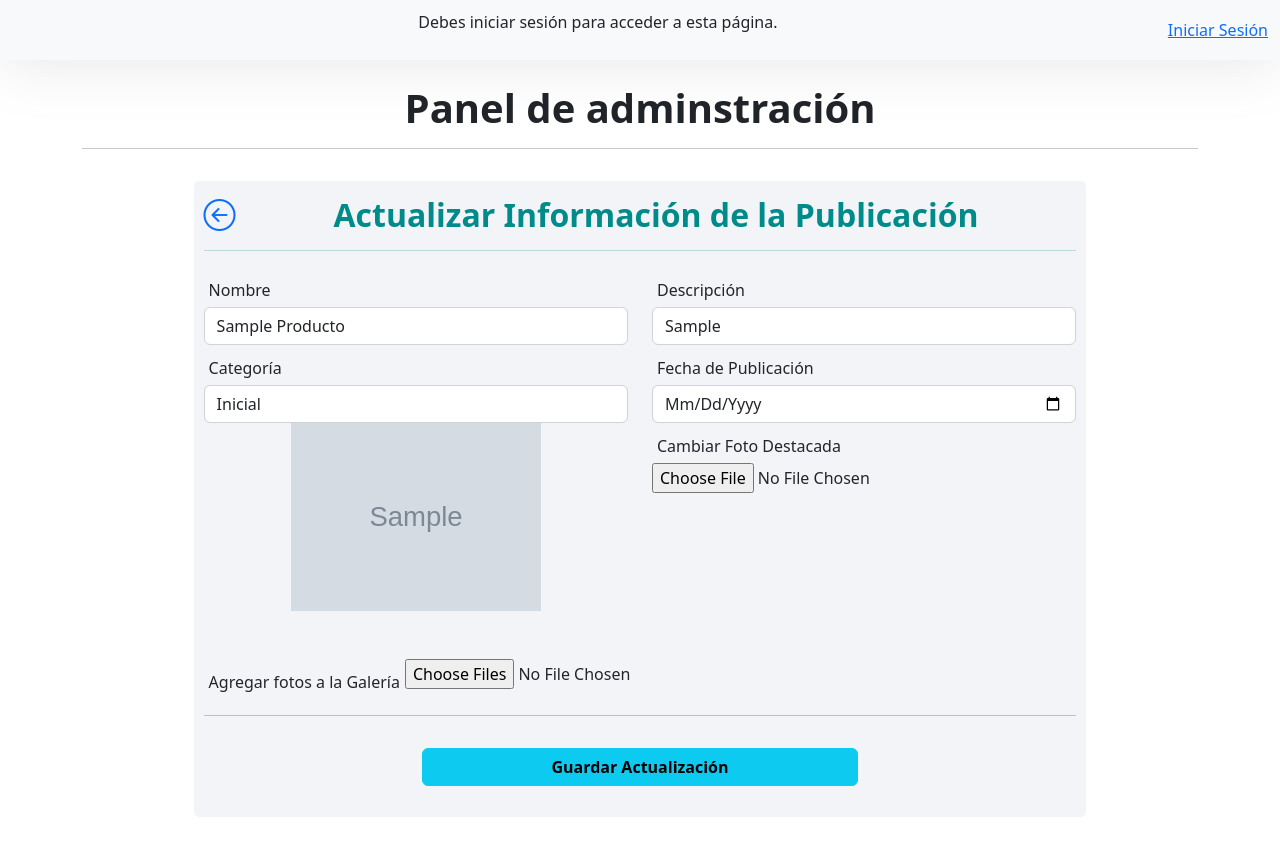
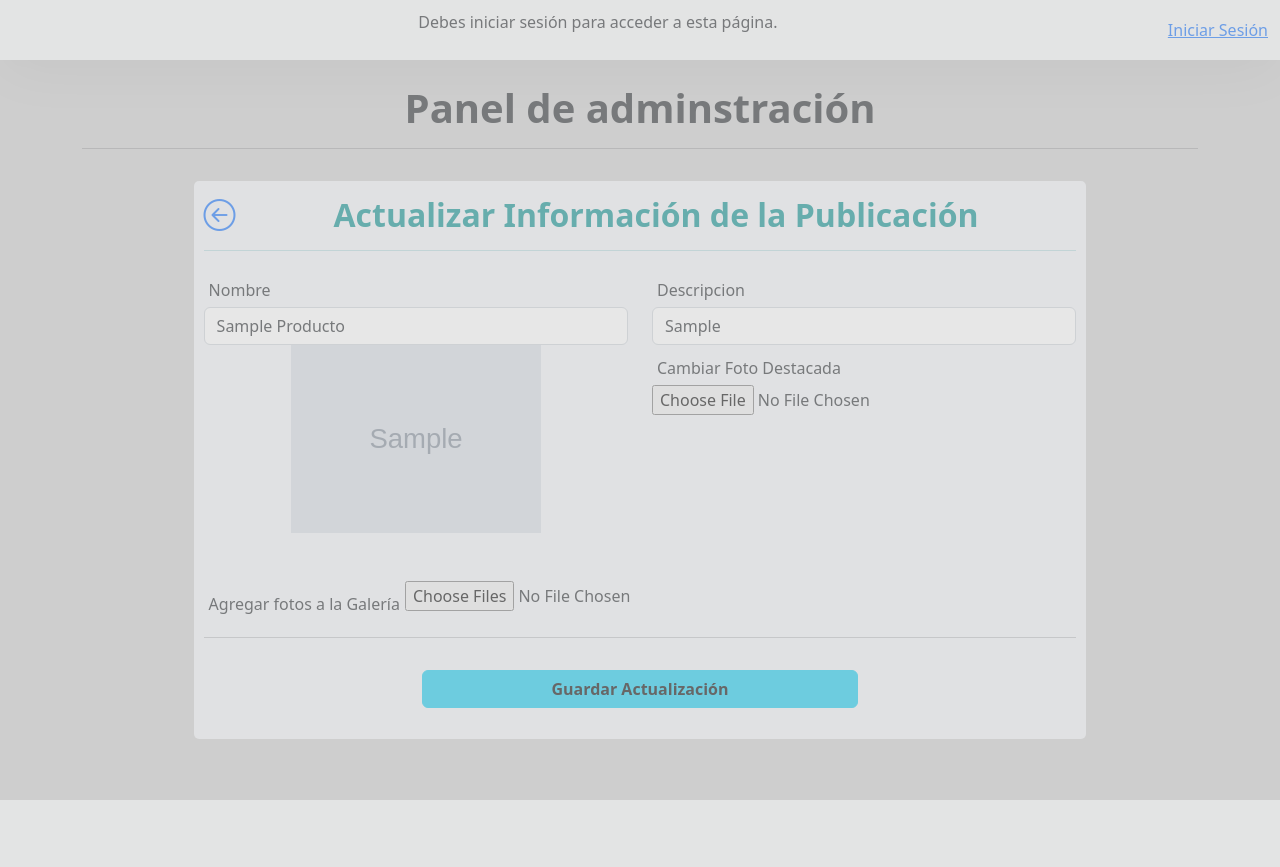
Before and after one commit to frenoux-juan/backend_leloir, a Flask app: page /form-update-producto/1 in a window 1280 px wide. After the commit the page ends 800 px from the top, so only its background shows below. Run offline with Flask 2, Linux system fonts and the light colour scheme; tables that the repository leaves empty or names only in its code hold one stand-in row (values such as "Sample post"); grey boxes marked "Sample" are stand-in pictures; some libraries are stand-ins or nearby versions.

Commit message:
ultimo con error

```diff
--- a/app/templates/public/acciones/update.html
+++ b/app/templates/public/acciones/update.html
@@ -10,7 +10,7 @@
         <hr>
     </h2>
 
-    {% if dataInfo %}
+    {% if (dataInfo) %}
       <form action="{{ url_for('formActualizarProducto', id=dataInfo.id) }}" method="POST" class="mb-3" autocomplete="off" enctype="multipart/form-data">
         <input type="text" class="form-control" name="id" value="{{ dataInfo.id }}" required hidden>
 
@@ -20,31 +20,15 @@
                 <input type="text" name="nombre" value="{{ dataInfo.nombre }}" class="form-control">
             </div>
             <div class="col">
-                <label for="memo">Descripción</label>
+                <label for="memo">Descripcion</label>
                 <input type="text" name="memo" value="{{ dataInfo.memo }}" class="form-control">
-            </div>
-        </div>
-
-        <div class="row">
-            <div class="col">
-                <label for="categoria">Categoría</label>
-                <select name="categoria" class="form-control">
-                    <option value="inicial" {% if dataInfo.categoria == 'inicial' %} selected {% endif %}>Inicial</option>
-                    <option value="primaria" {% if dataInfo.categoria == 'primaria' %} selected {% endif %}>Primaria</option>
-                    <option value="secundaria" {% if dataInfo.categoria == 'secundaria' %} selected {% endif %}>Secundaria</option>
-                    <option value="administracion" {% if dataInfo.categoria == 'administracion' %} selected {% endif %}>Administración</option>
-                </select>
-            </div>
-            <div class="col">
-                <label for="fecha_publicacion">Fecha de Publicación</label>
-                <input type="date" name="fecha_publicacion" value="{{ dataInfo.fecha_publicacion }}" class="form-control">
             </div>
         </div>
 
         <div class="row">
             {% set urlProducto = '/static/assets/fotos_productos/' %}
             <div class="col-md-6">
-                {% if dataInfo.imagen %}
+                {% if(dataInfo.imagen !="") %}
                     <img src="{{ urlProducto }}{{ dataInfo.imagen }}" class="foto_update" alt="{{ dataInfo.nombre }}">
                 {% else %}
                     <img src="{{ urlProducto }}sin_foto.jpg" class="foto_update" alt="imagen-sin">
--- a/app/templates/public/layout.html
+++ b/app/templates/public/layout.html
@@ -16,7 +16,6 @@
 
 <body class="loader">
 
-
   {% include 'public/navbar.html' %}
   {% include 'public/alerta.html' %}
 
@@ -24,6 +23,7 @@
     <div class="row mb-3">
       <div class="col-md-12">
         <h1 class="mt-4 bold-800">Panel de adminstración
+
           <hr>
         </h1>
       </div>
@@ -35,30 +35,17 @@
       <div class="col-md-12">
         <a href="{{ url_for('addProducto') }}" title="Registrar nuevo Producto"
           class="btn btn-primary btn-lg btn-block btn-sm mb-2" style="float:right">
+
           Nuevo Registro
         </a>
       </div>
     </div>
 
+
       {% include 'public/acciones/lista.html' %}
+
+
     {% endblock %}
 
+
   </div>
-
-      <script src="https://code.jquery.com/jquery-3.6.1.js"
-        integrity="sha256-3zlB5s2uwoUzrXK3BT7AX3FyvojsraNFxCc2vC/7pNI=" crossorigin="anonymous"></script>
-      <script src="{{ url_for('static', filename ='assets/js/bootstrap.min.js') }}"></script>
-      <script src="{{ url_for('static', filename ='assets/js/alerta.js') }}"></script>
-      <script src="{{ url_for('static', filename ='assets/js/loader.js') }}"></script>
-      <script>
-        function eliminarProductoJavaScript(id) {
-          // ... Código JavaScript existente ...
-        }
-      </script>
-
-
-
-  </body>
-
-</html>
-</html>
```
Also changed, not shown: app/static/assets/fotos_productos/21BGDNR8AWVXJ6_9SPZH.jpg (added). Lines whose indentation alone changed are shown as unchanged.
